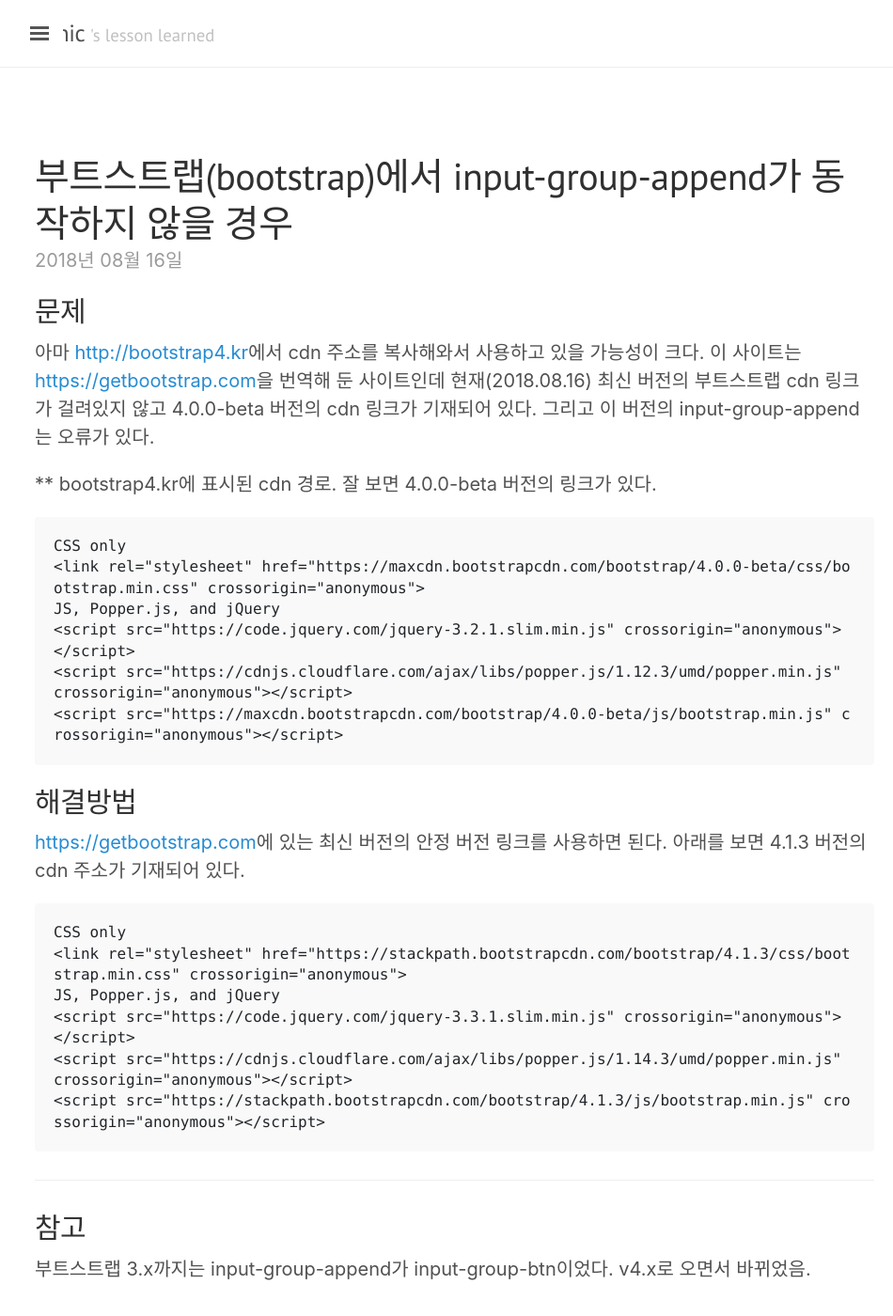
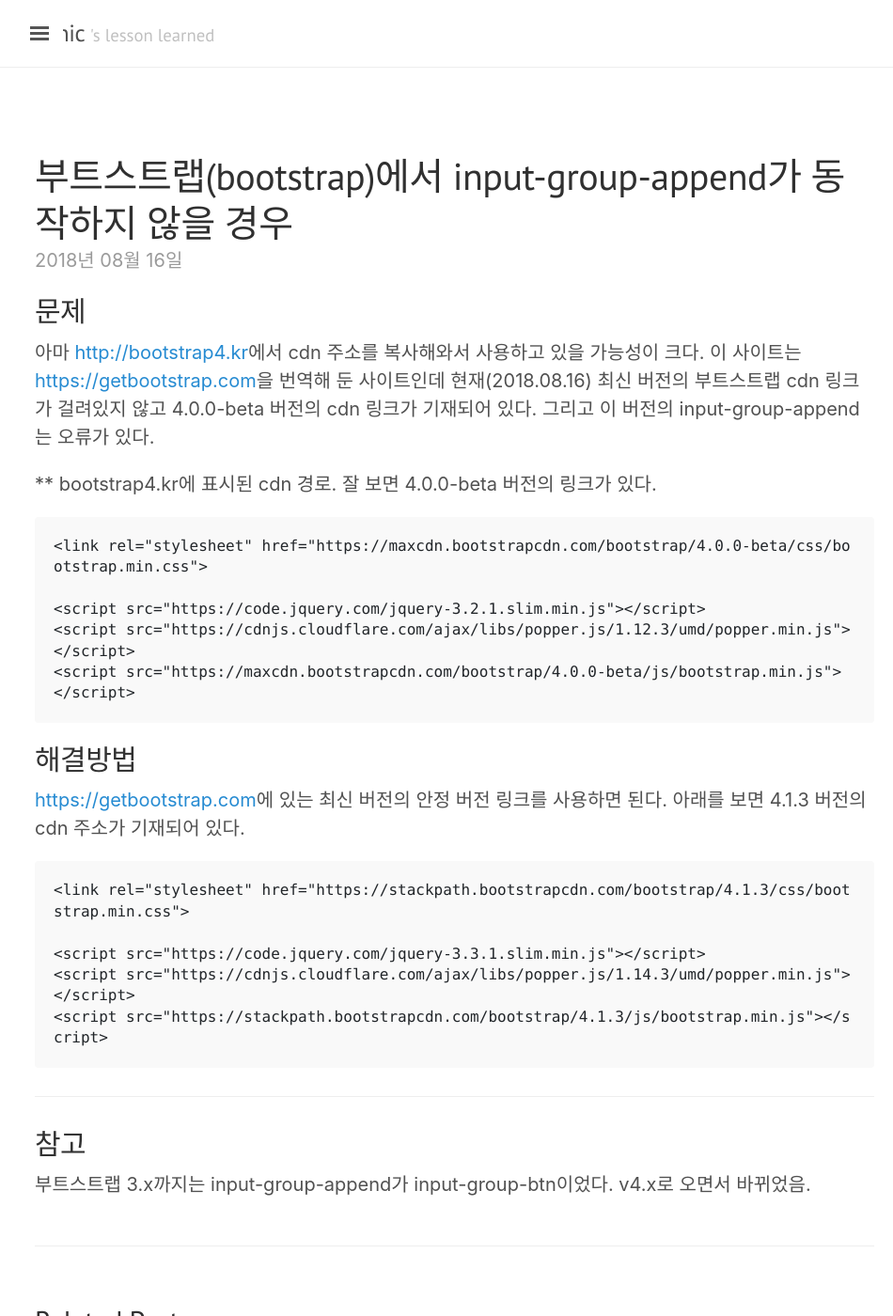
Before and after one commit to jwkcp/jwkcp.github.com, a Jekyll site: the page built from _posts/2018-08-16-input-group-append-is-not-working-in-bootstrap.md, in a window 1280 px wide and 1400 px high. Shown: the whole window at 94% size, without its empty margins (3-953 px from the left). Built offline with Jekyll 4.4.1, drawn with Linux system fonts in a browser that asks for light colours; nearby versions of some CDN libraries; comment, search, counter and statistics services are not loaded.

Commit message:
css 및 js 코드 가독성이 떨어져 필수적이지 않은 부분 제거

```diff
--- a/_posts/2018-08-16-input-group-append-is-not-working-in-bootstrap.md
+++ b/_posts/2018-08-16-input-group-append-is-not-working-in-bootstrap.md
@@ -10,12 +10,11 @@ comments: true
 
 ** bootstrap4.kr에 표시된 cdn 경로. 잘 보면 4.0.0-beta 버전의 링크가 있다.
 ~~~
-CSS only
-<link rel="stylesheet" href="https://maxcdn.bootstrapcdn.com/bootstrap/4.0.0-beta/css/bootstrap.min.css" integrity="sha384-/Y6pD6FV/Vv2HJnA6t+vslU6fwYXjCFtcEpHbNJ0lyAFsXTsjBbfaDjzALeQsN6M" crossorigin="anonymous">
-JS, Popper.js, and jQuery
-<script src="https://code.jquery.com/jquery-3.2.1.slim.min.js" integrity="sha384-KJ3o2DKtIkvYIK3UENzmM7KCkRr/rE9/Qpg6aAZGJwFDMVNA/GpGFF93hXpG5KkN" crossorigin="anonymous"></script>
-<script src="https://cdnjs.cloudflare.com/ajax/libs/popper.js/1.12.3/umd/popper.min.js" integrity="sha384-vFJXuSJphROIrBnz7yo7oB41mKfc8JzQZiCq4NCceLEaO4IHwicKwpJf9c9IpFgh" crossorigin="anonymous"></script>
-<script src="https://maxcdn.bootstrapcdn.com/bootstrap/4.0.0-beta/js/bootstrap.min.js" integrity="sha384-h0AbiXch4ZDo7tp9hKZ4TsHbi047NrKGLO3SEJAg45jXxnGIfYzk4Si90RDIqNm1" crossorigin="anonymous"></script>
+<link rel="stylesheet" href="https://maxcdn.bootstrapcdn.com/bootstrap/4.0.0-beta/css/bootstrap.min.css">
+
+<script src="https://code.jquery.com/jquery-3.2.1.slim.min.js"></script>
+<script src="https://cdnjs.cloudflare.com/ajax/libs/popper.js/1.12.3/umd/popper.min.js"></script>
+<script src="https://maxcdn.bootstrapcdn.com/bootstrap/4.0.0-beta/js/bootstrap.min.js"></script>
 ~~~
 
 ## 해결방법
@@ -23,12 +22,11 @@ JS, Popper.js, and jQuery
 
 
 ~~~
-CSS only
-<link rel="stylesheet" href="https://stackpath.bootstrapcdn.com/bootstrap/4.1.3/css/bootstrap.min.css" integrity="sha384-MCw98/SFnGE8fJT3GXwEOngsV7Zt27NXFoaoApmYm81iuXoPkFOJwJ8ERdknLPMO" crossorigin="anonymous">
-JS, Popper.js, and jQuery
-<script src="https://code.jquery.com/jquery-3.3.1.slim.min.js" integrity="sha384-q8i/X+965DzO0rT7abK41JStQIAqVgRVzpbzo5smXKp4YfRvH+8abtTE1Pi6jizo" crossorigin="anonymous"></script>
-<script src="https://cdnjs.cloudflare.com/ajax/libs/popper.js/1.14.3/umd/popper.min.js" integrity="sha384-ZMP7rVo3mIykV+2+9J3UJ46jBk0WLaUAdn689aCwoqbBJiSnjAK/l8WvCWPIPm49" crossorigin="anonymous"></script>
-<script src="https://stackpath.bootstrapcdn.com/bootstrap/4.1.3/js/bootstrap.min.js" integrity="sha384-ChfqqxuZUCnJSK3+MXmPNIyE6ZbWh2IMqE241rYiqJxyMiZ6OW/JmZQ5stwEULTy" crossorigin="anonymous"></script>
+<link rel="stylesheet" href="https://stackpath.bootstrapcdn.com/bootstrap/4.1.3/css/bootstrap.min.css">
+
+<script src="https://code.jquery.com/jquery-3.3.1.slim.min.js"></script>
+<script src="https://cdnjs.cloudflare.com/ajax/libs/popper.js/1.14.3/umd/popper.min.js"></script>
+<script src="https://stackpath.bootstrapcdn.com/bootstrap/4.1.3/js/bootstrap.min.js"></script>
 ~~~
 
 ---
```
